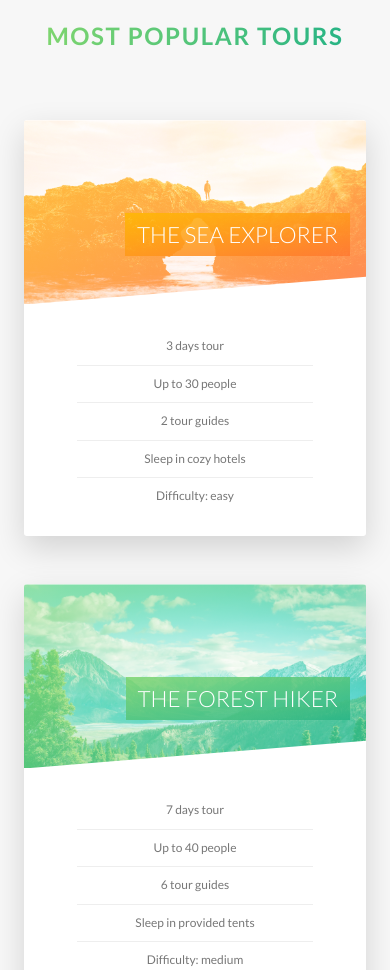
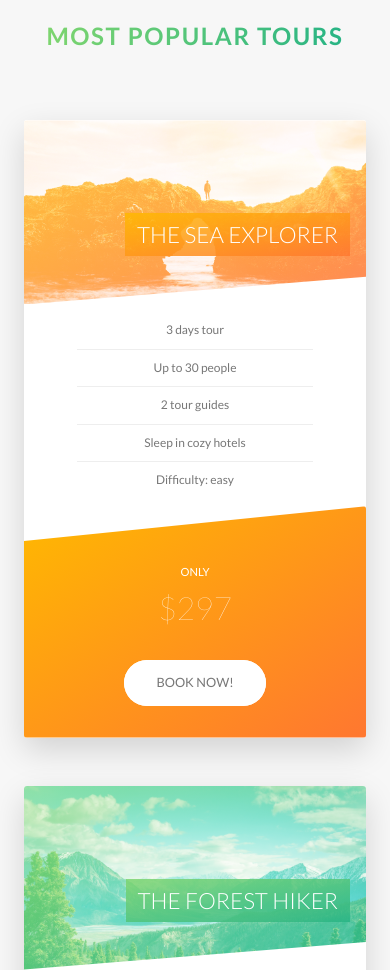
Before and after one commit to nicolasvarone/natours, a website: page index.html in a window 390 px wide. Shown: the part 2560-3530 px from the top of the page. Drawn offline with Linux system fonts and the light colour scheme.

Commit message:
Create responsive tours stories booking

```diff
--- a/sass/components/_card.scss
+++ b/sass/components/_card.scss
@@ -181,4 +181,48 @@
     font-size: 6rem;
     font-weight: 100;
   }
+
+  @include respond(tab-port) {
+    height: auto;
+    border-radius: 3px;
+    background-color: $color-white;
+    box-shadow: $shadow-primary;
+
+    &__side {
+      height: auto;
+      position: relative;
+      box-shadow: none;
+
+      &--back {
+        transform: rotateY(0);
+        clip-path: polygon(0 15%, 100% 0, 100% 100%, 0 100%);
+      }
+    }
+
+    &:hover &__side--front {
+      transform: rotateY(0);
+    }
+
+    &__details {
+      padding: 1rem 3rem;
+    }
+
+    // FRONT SIDE STYLING
+    &__cta {
+      position: relative;
+      top: 0;
+      left: 0;
+      transform: translate(0);
+      width: 100%;
+      padding: 7rem 4rem 4rem 4rem;
+    }
+
+    &__price-box {
+      margin-bottom: 3rem;
+    }
+
+    &__price-value {
+      font-size: 4rem;
+    }
+  }
 }
--- a/sass/components/_form.scss
+++ b/sass/components/_form.scss
@@ -15,6 +15,10 @@
     width: 90%;
     display: block;
     transition: all .3s;
+
+    @include respond(tab-port) {
+      width: 100%;
+    }
 
     &:focus {
       outline: none;
@@ -53,6 +57,11 @@
   &__radio-group {
     width: 49%;
     display: inline-block;
+
+    @include respond(tab-port) {
+      width: 100%;
+      margin-bottom: 1.5rem;
+    }
   }
 
   &__radio-label {
--- a/sass/components/_story.scss
+++ b/sass/components/_story.scss
@@ -9,6 +9,16 @@
   font-size: $default-font-size;
   transform: skewX(-12deg);
 
+  @include respond(tab-port) {
+    width: 100%;
+    padding: 4rem;
+    padding-left: 7rem;
+  }
+
+  @include respond(phone) {
+    transform: skewX(0);
+  }
+
   &__shape {
     width: 15rem;
     height: 15rem;
@@ -19,6 +29,10 @@
     clip-path: circle(50% at 50% 50%);
     transform: translateX(-3rem) skewX(12deg);
     position: relative;
+
+    @include respond(phone) {
+      transform: translateX(-3rem) skewX(0);
+    }
   }
 
   &__img {
@@ -29,6 +43,10 @@
 
   &__text {
     transform: skewX(12deg);
+
+    @include respond(phone) {
+      transform: skewX(0);
+    }
   }
 
   &__caption {
--- a/sass/pages/_home.scss
+++ b/sass/pages/_home.scss
@@ -59,14 +59,33 @@
 .book {
   background-image: linear-gradient(105deg,
   rgba($color-white, .9) 0%, rgba($color-white, .9) 50%, transparent 50%),
-   url(../../img/nat-10.jpg);
+  url(../../img/nat-10.jpg);
   background-size: cover;
   border-radius: 3px;
   box-shadow: $shadow-primary;
-  height: 50rem;
+
+  @include respond(tab-land) {
+    background-image: linear-gradient(105deg,
+    rgba($color-white, .9) 0%, rgba($color-white, .9) 65%, transparent 65%),
+    url(../../img/nat-10.jpg);
+  }
+
+  @include respond(tab-port) {
+    background-image: linear-gradient(to right,
+    rgba($color-white, .9) 0%, rgba($color-white, .9) 100%),
+    url(../../img/nat-10.jpg);
+  }
 
   &__form {
     width: 50%;
-    padding: 6rem;
+    padding: 4rem;
+
+    @include respond(tab-land) {
+      width: 65%;
+    }
+
+    @include respond(tab-port) {
+      width: 100%;
+    }
   }
 }
```
Also changed, not shown: css/style.css, 1 other file.
